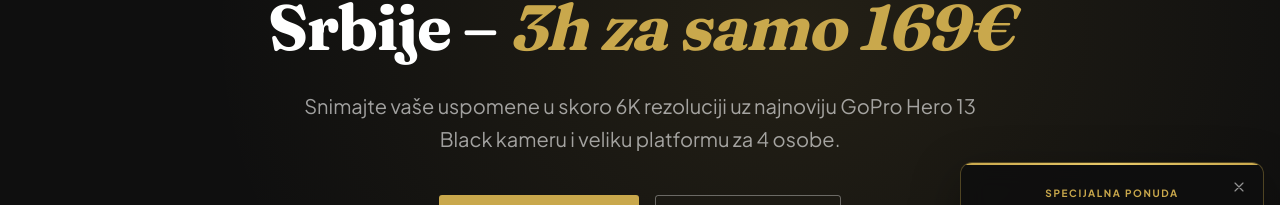
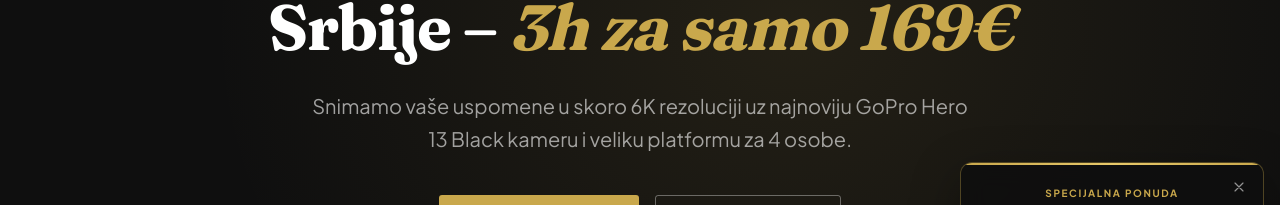
Before and after one commit to Nikola-02/tvoja360prica, a Next.js app: page / in a window 1280 px wide. Shown: the part 403-608 px from the top of the page. Built offline with nearby package versions, Linux system fonts and the light colour scheme.

Commit message:
Fix seoo

```diff
--- a/components/Hero.jsx
+++ b/components/Hero.jsx
@@ -86,7 +86,7 @@ export default function Hero() {
               className="mt-7 text-lg md:text-xl max-w-2xl mx-auto leading-relaxed font-normal"
               style={{ color: "rgba(255,255,255,0.6)" }}
             >
-              Snimajte vaše uspomene u skoro 6K rezoluciji uz najnoviju GoPro
+              Snimamo vaše uspomene u skoro 6K rezoluciji uz najnoviju GoPro
               Hero 13 Black kameru i veliku platformu za 4 osobe.
             </h2>
           </ScrollReveal>
--- a/src/app/layout.js
+++ b/src/app/layout.js
@@ -22,7 +22,7 @@ const siteUrl = SITE_URL;
 const metaTitle =
   "360 Video Booth Beograd, Pančevo i Srbija | 3h za 169€ | Tvoja 360 Priča";
 const metaDescription =
-  "Iznajmljivanje 360 video booth platforme u Beogradu, Pančevu i širom Srbije za samo 169€ za 3 sata! Snimanje sa najnovijom GoPro Hero 13 Black kamerom u 6K rezoluciji. Velika platforma za 4 osobe i unikatni rekviziti. Besplatna dostava u Beogradu i Pančevu.";
+  "Iznajmljivanje 360 video booth platforme u Beogradu, Pančevu i širom Srbije za samo 169€ za 3 sata! Snimamo uz najnoviju GoPro Hero 13 Black kameru u skoro 6K rezoluciji. Velika platforma za 4 osobe i unikatni rekviziti. Besplatna dostava u Beogradu i Pančevu.";
 
 export const metadata = {
   title: {
@@ -126,7 +126,7 @@ const structuredData = {
         { "@type": "Country", name: "Srbija" },
       ],
       description:
-        "360 video booth sa GoPro Hero 13 Black kamerom (skoro 6K), platformom od 100 cm za do 4 osobe, unikatnim rekvizitima i instant preuzimanjem snimaka putem QR koda.",
+        "Snimamo vaše događaje uz GoPro Hero 13 Black (skoro 6K), platformu od 100 cm za do 4 osobe, unikatne rekvizite i instant preuzimanje snimaka putem QR koda.",
       offers: {
         "@type": "Offer",
         name: "3 sata — glavni paket",
```
